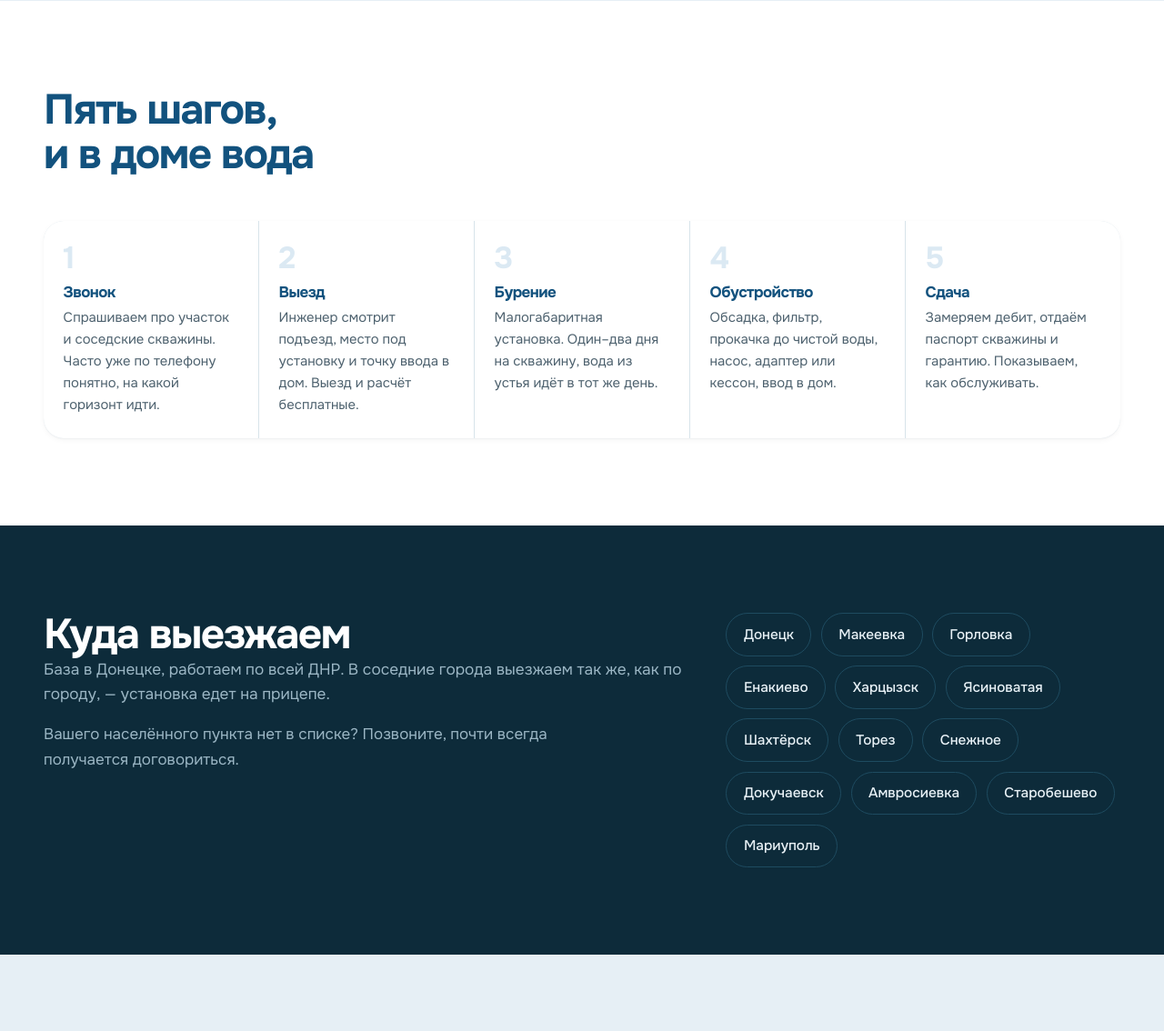
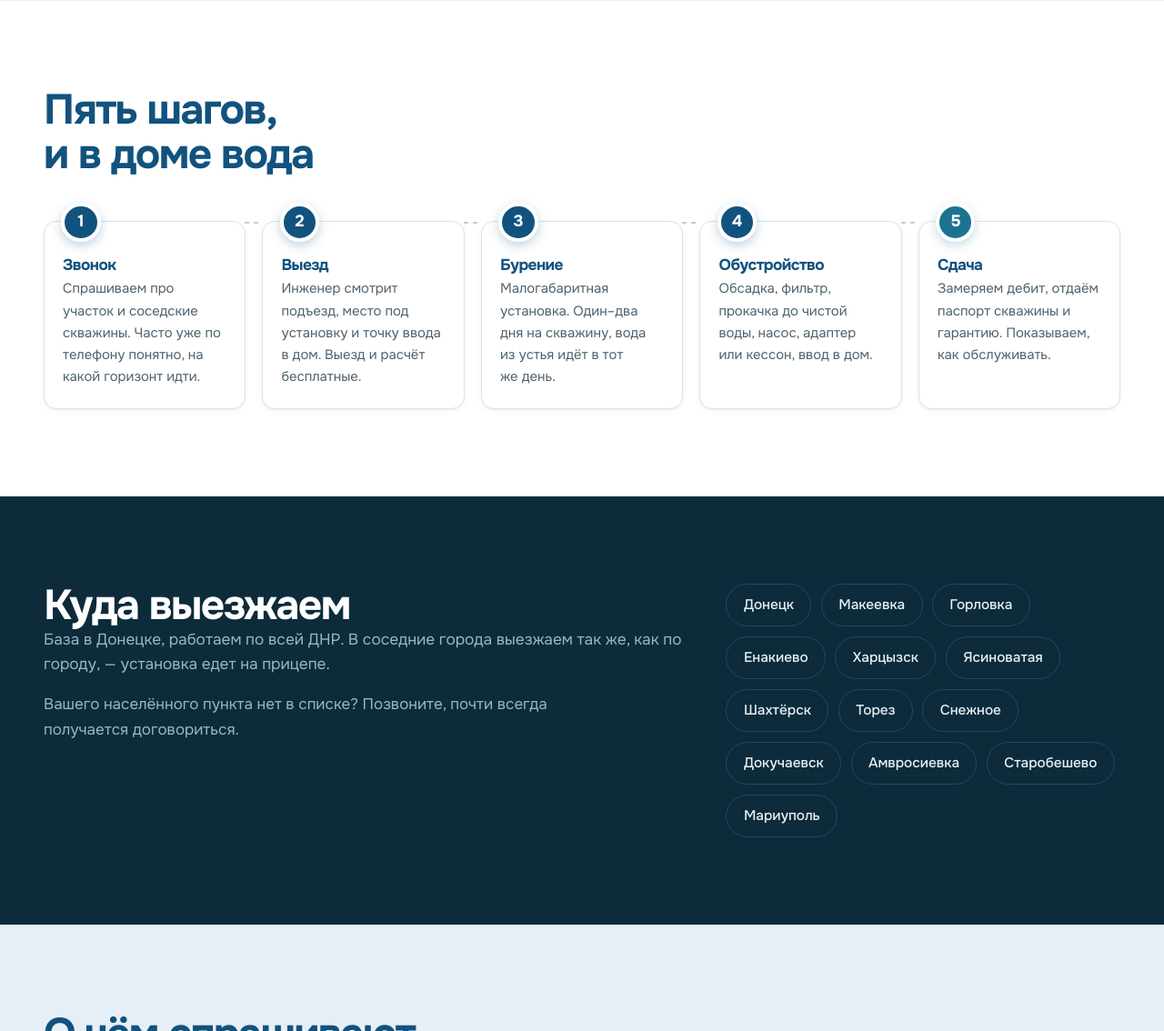
Before and after one commit to Kostia8262/burenie, a PHP site: page / in a window 1280 px wide; the page is wider, and only the part inside the window is pictured. Shown: the part 5366-6500 px from the top of that part at 91% size. Run offline with PHP 8.4, Linux system fonts and the light colour scheme.

Commit message:
design: ступени стали карточками, окно заявки влезает в экран
Блок «Пять шагов» был одной белой плитой с зазорами в 1px: на белой полосе
ступени сливались, а бледно-голубые номера почти не читались. Теперь каждая
ступень — отдельная карточка с тенью и номером-жетоном на верхней кромке,
между карточками пунктир: видно путь, а не пять одинаковых плиток. Последний
жетон другого оттенка — это сдача объекта. Иллюстрация ступени переведена
в поток над заголовком, иначе она ложилась поверх текста.

У формы в окне заявки появлялась своя полоса прокрутки поверх страницы.
Убрано поле «что нужно» (подробности спросим по телефону), а на невысоких
экранах ужаты отступы; совсем на низких прячется поясняющая строка.
Проверено на 360x600, 375x667, 375x812 и 1440x900 — прокрутки нет.

Co-Authored-By: Claude Opus 5 (1M context) <noreply@anthropic.com>

```diff
--- a/site/assets/css/main.css
+++ b/site/assets/css/main.css
@@ -1348,17 +1348,17 @@ p {
 
 /* ===================== шаги ===================== */
 
+/* Пять карточек-ступеней. Раньше это была одна белая плита с зазорами в 1px:
+   на белой полосе карточки сливались, а бледно-голубые номера не читались.
+   Теперь каждая ступень — отдельная карточка с номером-жетоном на кромке,
+   а между ними пунктир: видно, что это путь, а не пять одинаковых плиток. */
 .steps {
   counter-reset: step;
   list-style: none;
-  margin: 0;
+  margin: 1.35rem 0 0;
   padding: 0;
   display: grid;
-  gap: 1px;
-  background: var(--line);
-  border-radius: var(--r-lg);
-  overflow: hidden;
-  box-shadow: var(--sh-1);
+  gap: 1.5rem 1.15rem;
 }
 
 @media (min-width: 620px) {
@@ -1375,24 +1375,95 @@ p {
 
 .steps li {
   counter-increment: step;
+  position: relative;
   background: var(--s0);
-  padding: 1.5rem 1.35rem;
-}
-
+  border: 1px solid var(--line);
+  border-radius: var(--r);
+  box-shadow: var(--sh-1);
+  padding: 2.35rem 1.25rem 1.35rem;
+}
+
+/* номер-жетон садится на верхнюю кромку карточки */
 .steps li::before {
   content: counter(step);
+  position: absolute;
+  top: -1.35rem;
+  left: 1.15rem;
+  width: 2.7rem;
+  height: 2.7rem;
+  display: grid;
+  place-items: center;
+  border-radius: 50%;
+  background: var(--blue);
+  color: #fff;
+  font-size: 1.12rem;
+  font-weight: 700;
+  line-height: 1;
+  border: 4px solid var(--s0);
+  box-shadow: 0 4px 12px rgba(18, 82, 126, 0.26);
+}
+
+/* последняя ступень — вода в доме, поэтому жетон другого оттенка */
+.steps li:last-child::before {
+  background: var(--sky-600);
+  box-shadow: 0 4px 12px rgba(28, 115, 145, 0.26);
+}
+
+/* пунктир в зазоре между карточками: по горизонтали на широком экране */
+@media (min-width: 1000px) {
+  .steps li::after {
+    content: "";
+    position: absolute;
+    top: 0;
+    left: 100%;
+    width: 1.15rem;
+    height: 2px;
+    background: repeating-linear-gradient(
+      90deg,
+      var(--line-2) 0 5px,
+      transparent 5px 10px
+    );
+  }
+
+  .steps li:last-child::after {
+    display: none;
+  }
+}
+
+/* и по вертикали, когда карточки идут в колонку */
+@media (max-width: 619px) {
+  .steps li::after {
+    content: "";
+    position: absolute;
+    top: 100%;
+    left: 2.5rem;
+    width: 2px;
+    height: 1.5rem;
+    background: repeating-linear-gradient(
+      180deg,
+      var(--line-2) 0 5px,
+      transparent 5px 10px
+    );
+  }
+
+  .steps li:last-child::after {
+    display: none;
+  }
+}
+
+/* иллюстрация шага встаёт в поток над заголовком: абсолютной, как было,
+   она ложилась поверх текста в новой карточке */
+.steps > li .steps__art {
+  position: static;
   display: block;
-  font-size: 2.1rem;
-  font-weight: 700;
-  letter-spacing: -0.05em;
-  line-height: 1;
-  color: var(--blue-10);
-  margin-bottom: 0.75rem;
+  width: 4.4rem;
+  height: 4.4rem;
+  margin: 0 0 0.55rem auto;
 }
 
 .steps h3 {
-  font-size: 1.06rem;
-  margin-bottom: 0.45rem;
+  font-size: 1.08rem;
+  margin-bottom: 0.4rem;
 }
 
 .steps p {
--- a/site/inc/parts/lead-modal.php
+++ b/site/inc/parts/lead-modal.php
@@ -25,7 +25,8 @@
     // менеджеру адрес страницы, иначе источник у всех выходит одинаковый
     $lead_source  = 'Окно заявки — ' . ($_SERVER['REQUEST_PATH'] ?? '/');
     $lead_id      = 'lead-modal';
-    $lead_comment = true;
+    // без поля «что нужно»: с ним карточка не помещалась в экран и получала
+    // собственную полосу прокрутки. Подробности спросим по телефону
     include __DIR__ . '/lead-form.php';
     ?>
 
```
Also changed, not shown: other parts of site/assets/css/main.css (+58 -0 lines).
